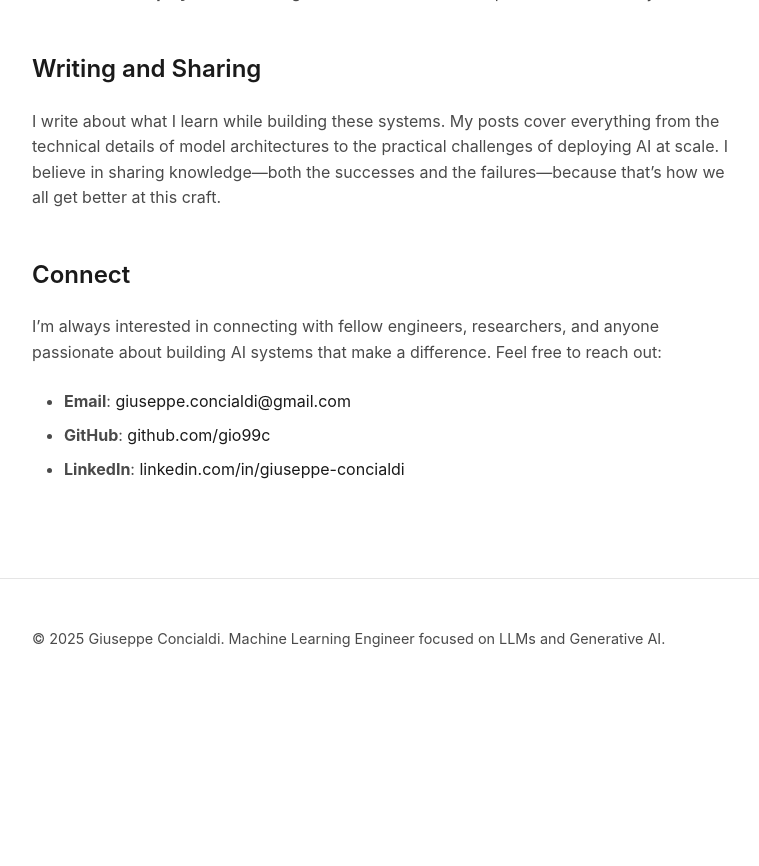
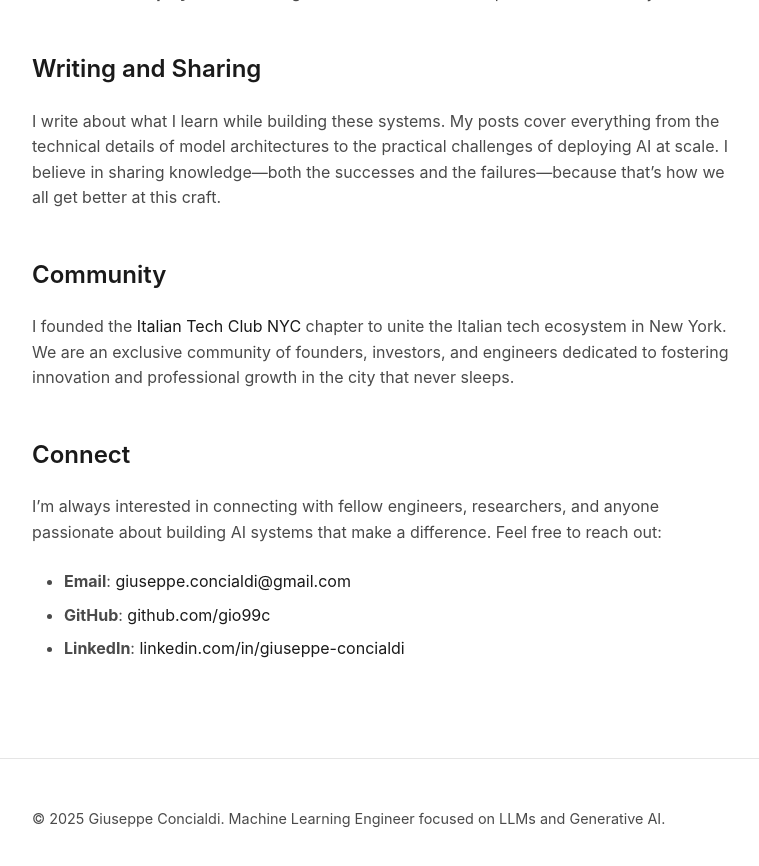
Before and after one commit to Gio99c/gio99c.github.io, a Jekyll site: the page built from about.md, in a window 1280 px wide and 900 px high, scrolled down 1684 px. Shown: the top 866 px of the window, without its empty margins (252-1011 px from the left). Built offline with Jekyll 4.4.1, drawn with Linux system fonts in a browser that asks for light colours; before the commit the page ends 2406 px from its top, so only the background shows below that.

Commit message:
docs: add community section highlighting the Italian Tech Club NYC

```diff
--- a/about.md
+++ b/about.md
@@ -55,6 +55,10 @@ I believe in building systems that are not just technically impressive, but actu
 
 I write about what I learn while building these systems. My posts cover everything from the technical details of model architectures to the practical challenges of deploying AI at scale. I believe in sharing knowledge—both the successes and the failures—because that's how we all get better at this craft.
 
+## Community
+
+I founded the [Italian Tech Club NYC](https://italiantechclubnyc.com/) chapter to unite the Italian tech ecosystem in New York. We are an exclusive community of founders, investors, and engineers dedicated to fostering innovation and professional growth in the city that never sleeps.
+
 ## Connect
 
 I'm always interested in connecting with fellow engineers, researchers, and anyone passionate about building AI systems that make a difference. Feel free to reach out:
```
